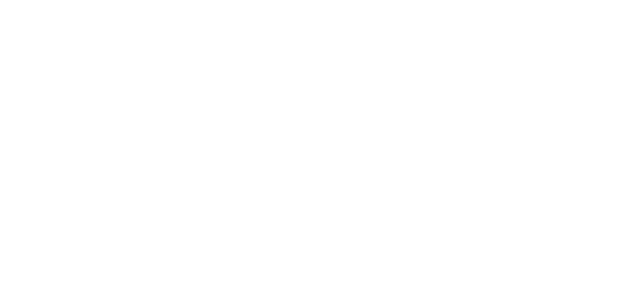
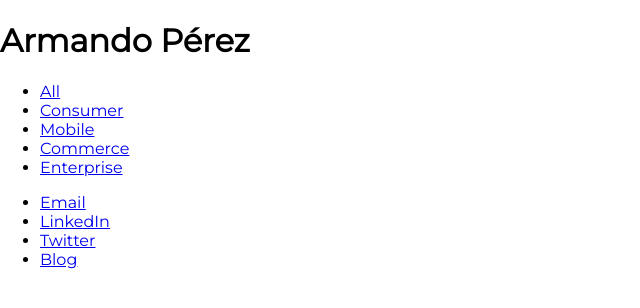
Before and after one commit to dargaCode/CodecademyArmandoPerezLayout, a plain HTML site: page index.html in a window 1280 px wide. Shown: the whole page, without its empty margins (0-640 px from the left). Drawn offline with Linux system fonts and the light colour scheme.

Commit message:
add text elements

```diff
--- a/index.html
+++ b/index.html
@@ -12,7 +12,14 @@
 
     <div class="header">
       <div class="container">
-
+        <h1>Armando Pérez</h1>
+        <ul>
+          <li><a class="active" href="#">All</a></li>
+          <li><a href="#">Consumer</a></li>
+          <li><a href="#">Mobile</a></li>
+          <li><a href="#">Commerce</a></li>
+          <li><a href="#">Enterprise</a></li>
+        </ul>
       </div>
     </div>
 
@@ -28,7 +35,12 @@
 
     <div class="footer">
       <div class="container">
-
+        <ul>
+          <li><a href="#">Email</a></li>
+          <li><a href="#">LinkedIn</a></li>
+          <li><a href="#">Twitter</a></li>
+          <li><a href="#">Blog</a></li>
+        </ul>
       </div>
     </div>
 
```
